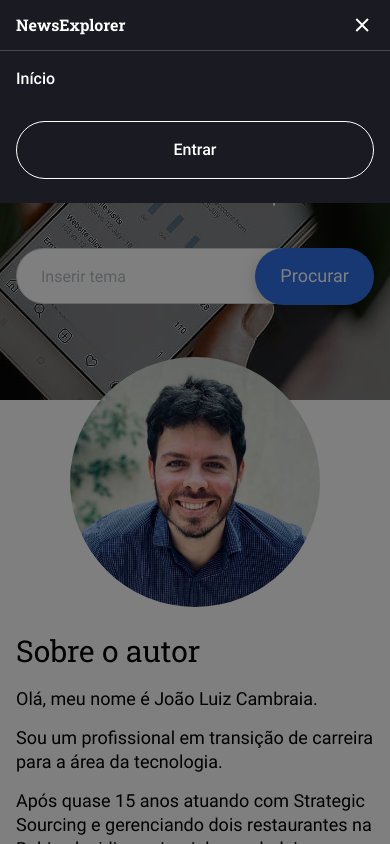
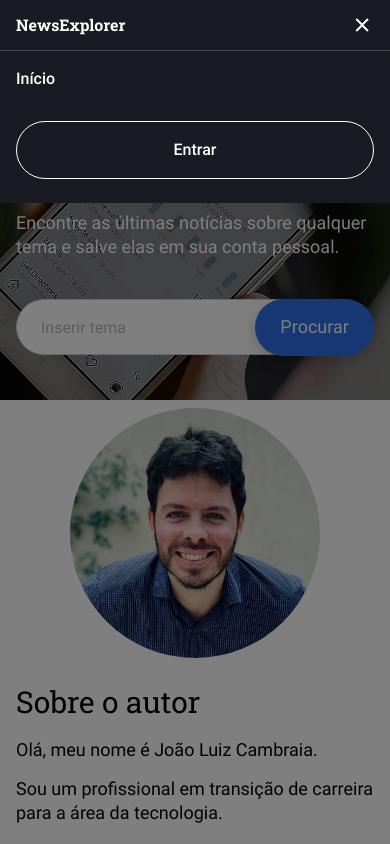
Before and after one commit to jlcambraia/news-explorer-frontend, a React (Vite) app: page / in a window 390 px wide. Both pictures are taken after a click on the button 362 px from the left and 25 px from the top of the page. Shown: the top 844 px of the page. Built offline with nearby package versions, Linux system fonts and the light colour scheme; no server answers.

Commit message:
refactor: retorna com o overlay para header para melhor funcionamento do layout

```diff
--- a/src/components/Header/Header.css
+++ b/src/components/Header/Header.css
@@ -42,7 +42,6 @@
 @media screen and (max-width: 543px) {
   .header {
     padding: 13px 16px;
-    z-index: 1;
   }
 
   .header_black {
@@ -52,7 +51,7 @@
   .header_mobile {
     background-color: #1a1b22;
     z-index: 2;
-    position: fixed;
+    position: relative;
     top: 0;
     left: 0;
     right: 0;
@@ -84,6 +83,18 @@
   .header__mobile-menu-button_black {
     background-image: url(../../assets/images/icons/menu-mobile-icon-black.svg);
   }
+
+  .header__overlay {
+    position: fixed;
+    top: 0;
+    left: 0;
+    right: 0;
+    bottom: 0;
+    width: 100%;
+    height: 100%;
+    background-color: rgba(0, 0, 0, 0.5);
+    z-index: 1;
+  }
 }
 
 @media screen and (max-width: 320px) {
--- a/src/components/Header/Header.jsx
+++ b/src/components/Header/Header.jsx
@@ -26,8 +26,17 @@ export default function Header({ openPopup, loginPopup, handleLogout }) {
     setIsMobileMenuOpen(!isMobileMenuOpen);
   }
 
+  const handleOverlayClick = (evt) => {
+    if (evt.target.classList.contains("header__overlay")) {
+      setIsMobileMenuOpen(false);
+    }
+  };
+
   return (
     <>
+      {isMobileMenuOpen && (
+        <div className="header__overlay" onClick={handleOverlayClick}></div>
+      )}
       <header
         className={
           atHomepage
--- a/src/components/Navigation/Navigation.css
+++ b/src/components/Navigation/Navigation.css
@@ -114,18 +114,6 @@
     width: 100%;
     padding: 16px;
   }
-
-  .navigation__overlay {
-    position: fixed;
-    top: 79px;
-    left: 0;
-    right: 0;
-    bottom: 0;
-    width: 100%;
-    height: 100%;
-    background-color: rgba(0, 0, 0, 0.5);
-    z-index: 1;
-  }
 }
 
 @media screen and (max-width: 320px) {
--- a/src/components/Navigation/Navigation.jsx
+++ b/src/components/Navigation/Navigation.jsx
@@ -11,7 +11,6 @@ export default function Navigation({
   loginPopup,
   className,
   isMobileMenuOpen,
-  setIsMobileMenuOpen,
   handleLogout,
 }) {
   const { isUserLoggedIn, currentUserInfo } = useContext(CurrentUserContext);
@@ -28,12 +27,6 @@ export default function Navigation({
         ? " navigation__link_active"
         : " navigation__link_active navigation__link_active_black"
       : "");
-
-  const handleOverlayClick = (evt) => {
-    if (evt.target.classList.contains("navigation__overlay")) {
-      setIsMobileMenuOpen(false);
-    }
-  };
 
   return (
     <>
@@ -92,9 +85,6 @@ export default function Navigation({
           </>
         )}
       </nav>
-      {className === "navigation_mobile" && (
-        <div className="navigation__overlay" onClick={handleOverlayClick}></div>
-      )}
     </>
   );
 }
```
